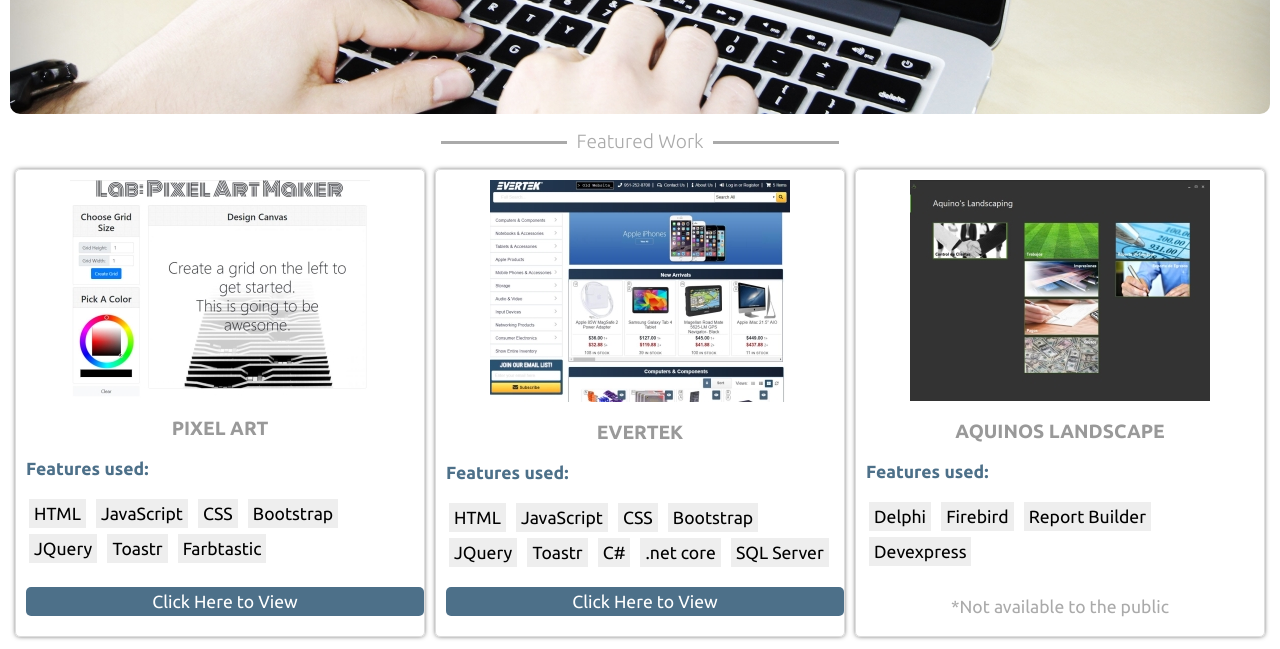
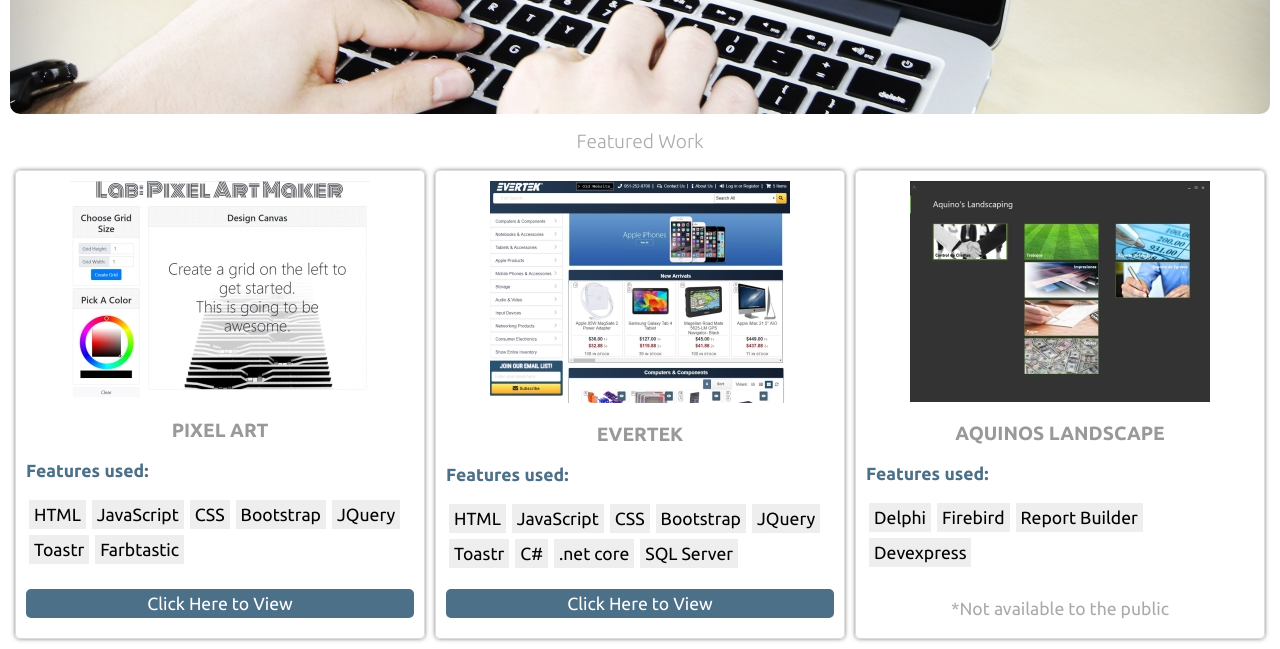
Before and after one commit to eeaquino/portfolio1, a plain HTML site: page index.html in a window 1280 px wide. Shown: the part 342-991 px from the top of the page. Drawn offline with Linux system fonts and the light colour scheme.

Commit message:
Update site.css

```diff
--- a/css/site.css
+++ b/css/site.css
@@ -102,7 +102,6 @@ body {
  main h2:before, main h2:after {
      background-color: #aaa;
      content: "";
-     display: inline-block;
      height: 3px;
      position: relative;
      vertical-align: middle;
@@ -147,9 +146,10 @@ body {
  main .card .showcase ul {
      list-style-type: none;
      padding: 0px;
+     display: flex;
+     flex-wrap: wrap;
 }
  main .card .showcase ul li {
-     display: inline-block;
      background-color: #EEE;
      padding: 5px;
      margin: 3px;
@@ -163,14 +163,13 @@ body {
      margin-top: auto;
 }
  main .card a {
-     display: block;
      clear: both;
      border-radius: 5px;
      padding: 5px;
      background-color: #4d7089;
      color: #fff;
      text-decoration: none;
-     width: 100%;
+     width: calc(100% - 10px);
 }
  main .card .note {
      color: #aaa;
```
